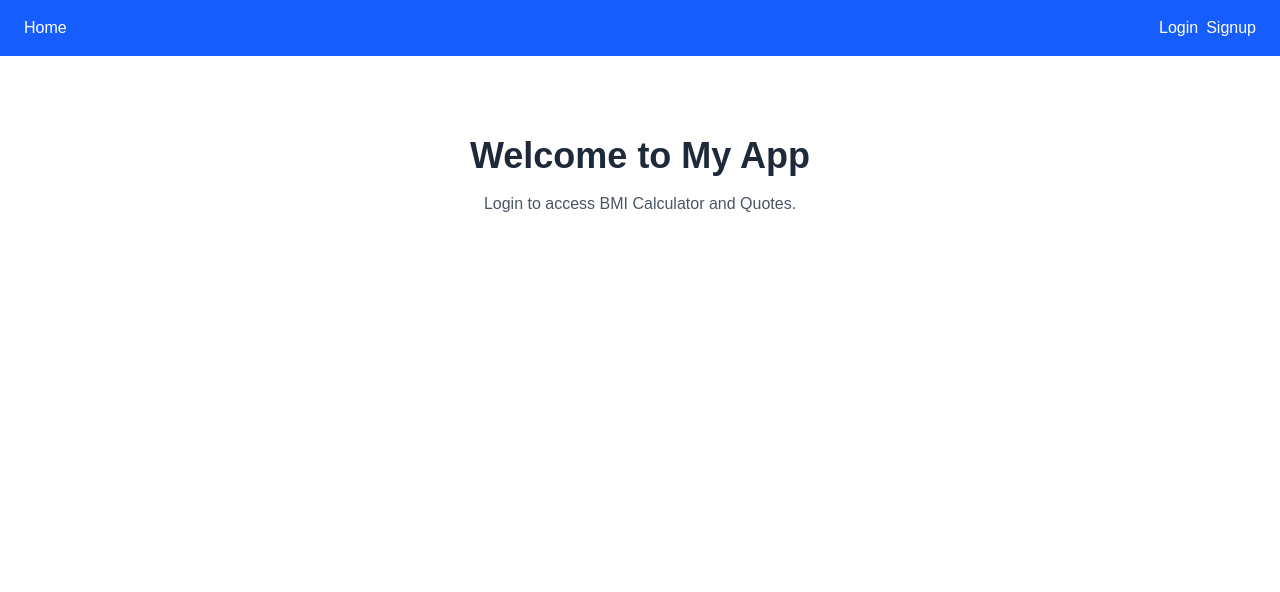
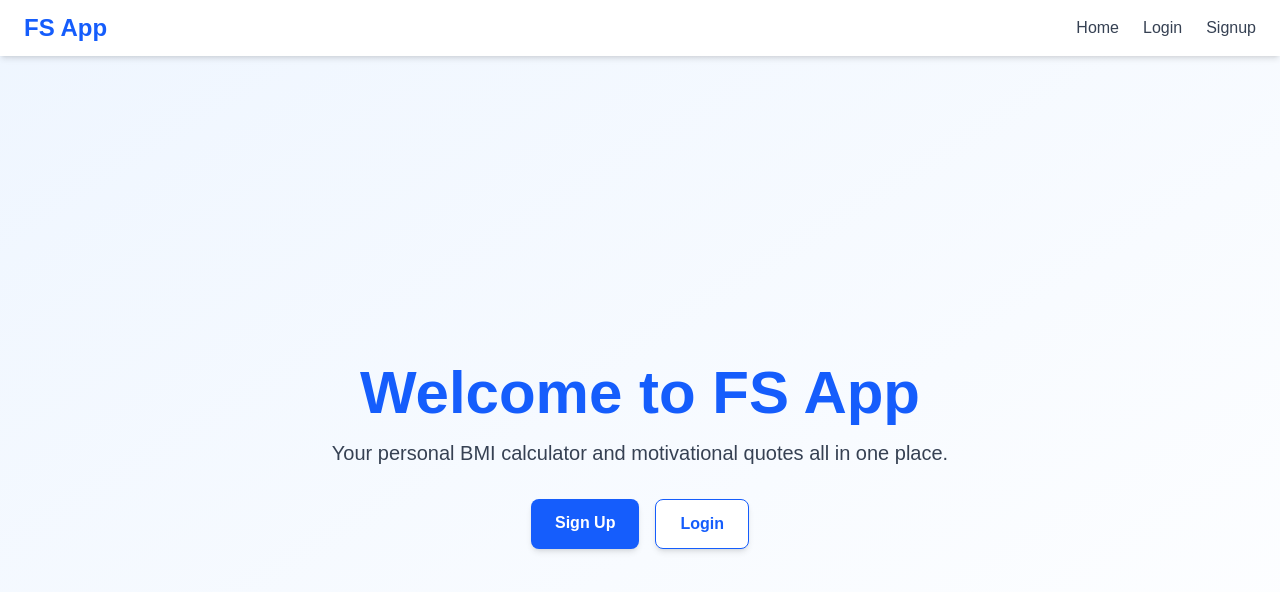
Before and after one commit to fsikali/bmi-app-frontend, a Next.js app: page / in a window 1280 px wide. Shown: the top 592 px of the page. Built offline with nearby package versions, Linux system fonts and the light colour scheme.

Commit message:
update: navbar

```diff
--- a/src/app/page.tsx
+++ b/src/app/page.tsx
@@ -1,12 +1,28 @@
+"use client";
+
 export default function Home() {
   return (
-    <div className="text-center mt-20">
-      <h1 className="text-4xl font-bold text-gray-800">
-        Welcome to My App
+    <div className="min-h-screen bg-gradient-to-br from-blue-50 to-white flex flex-col items-center justify-center text-center px-4">
+      <h1 className="text-5xl md:text-6xl font-bold text-blue-600 mb-4 animate-fadeIn">
+        Welcome to FS App
       </h1>
-      <p className="mt-4 text-gray-600">
-        Login to access BMI Calculator and Quotes.
+      <p className="text-gray-700 text-lg md:text-xl mb-8 animate-fadeIn delay-150">
+        Your personal BMI calculator and motivational quotes all in one place.
       </p>
+      <div className="flex space-x-4 justify-center">
+        <a
+          href="/signup"
+          className="bg-blue-600 text-white px-6 py-3 rounded-lg shadow-md hover:bg-blue-700 transition font-semibold"
+        >
+          Sign Up
+        </a>
+        <a
+          href="/login"
+          className="bg-white border border-blue-600 text-blue-600 px-6 py-3 rounded-lg shadow-md hover:bg-blue-50 transition font-semibold"
+        >
+          Login
+        </a>
+      </div>
     </div>
   );
 }
--- a/src/components/Navbar.tsx
+++ b/src/components/Navbar.tsx
@@ -1,33 +1,60 @@
 "use client";
 
+import { useEffect, useState } from "react";
 import Link from "next/link";
-import { useAuth } from "@/context/AuthContext";
 
 export default function Navbar() {
-  const { token, logout } = useAuth();
+  const [token, setToken] = useState<string | null | undefined>(undefined);
+
+  useEffect(() => {
+    setToken(localStorage.getItem("token") || null);
+  }, []);
+
+  if (token === undefined) return null; // wait for token
+
+  const logout = () => {
+    localStorage.removeItem("token");
+    window.location.href = "/login";
+  };
 
   return (
-    <nav className="bg-blue-600 text-white px-6 py-4 flex justify-between items-center">
-      <div className="space-x-4">
-        <Link href="/">Home</Link>
+    <nav className="bg-white shadow-md sticky top-0 z-40">
+      <div className="max-w-7xl mx-auto px-6 py-3 flex justify-between items-center">
+        <div className="text-2xl font-bold text-blue-600">
+          FS App
+        </div>
+        <div className="flex space-x-6 items-center">
+          <Link href="/" className="text-gray-700 hover:text-blue-600 transition">
+            Home
+          </Link>
           {token && (
             <>
-            <Link href="/bmi">BMI</Link>
-            <Link href="/quotes">Quotes</Link>
+              <Link href="/bmi" className="text-gray-700 hover:text-blue-600 transition">
+                BMI
+              </Link>
+              <Link href="/quotes" className="text-gray-700 hover:text-blue-600 transition">
+                Quotes
+              </Link>
             </>
           )}
-      </div>
-      <div>
           {token ? (
-          <button onClick={logout} className="bg-red-500 px-3 py-1 rounded">
+            <button
+              onClick={logout}
+              className="bg-red-500 hover:bg-red-600 text-white px-4 py-1 rounded transition"
+            >
               Logout
             </button>
           ) : (
             <>
-            <Link href="/login" className="mr-2">Login</Link>
-            <Link href="/signup">Signup</Link>
+              <Link href="/login" className="text-gray-700 hover:text-blue-600 transition">
+                Login
+              </Link>
+              <Link href="/signup" className="text-gray-700 hover:text-blue-600 transition">
+                Signup
+              </Link>
             </>
           )}
+        </div>
       </div>
     </nav>
   );
```
Lines whose indentation alone changed are shown as unchanged.
